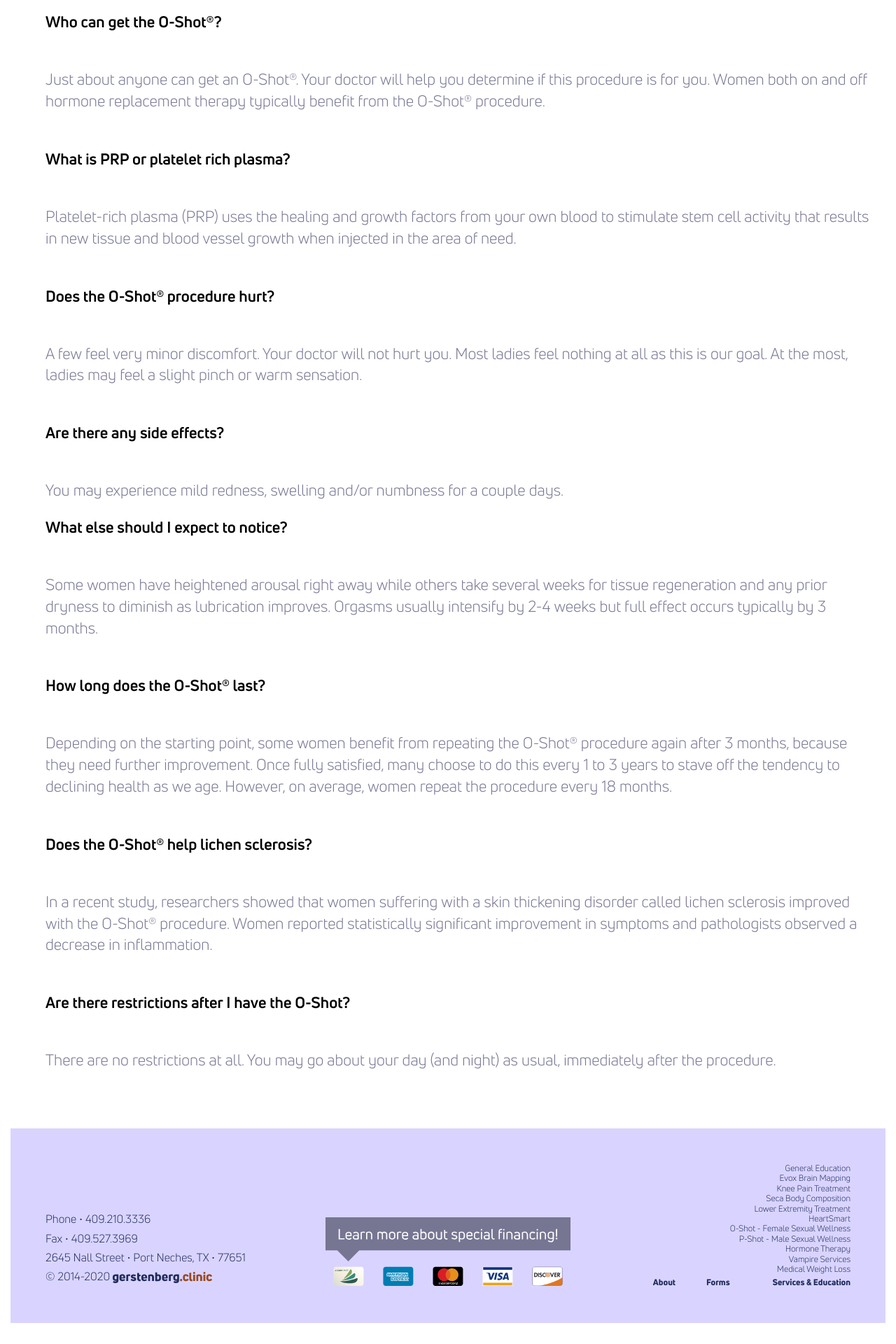
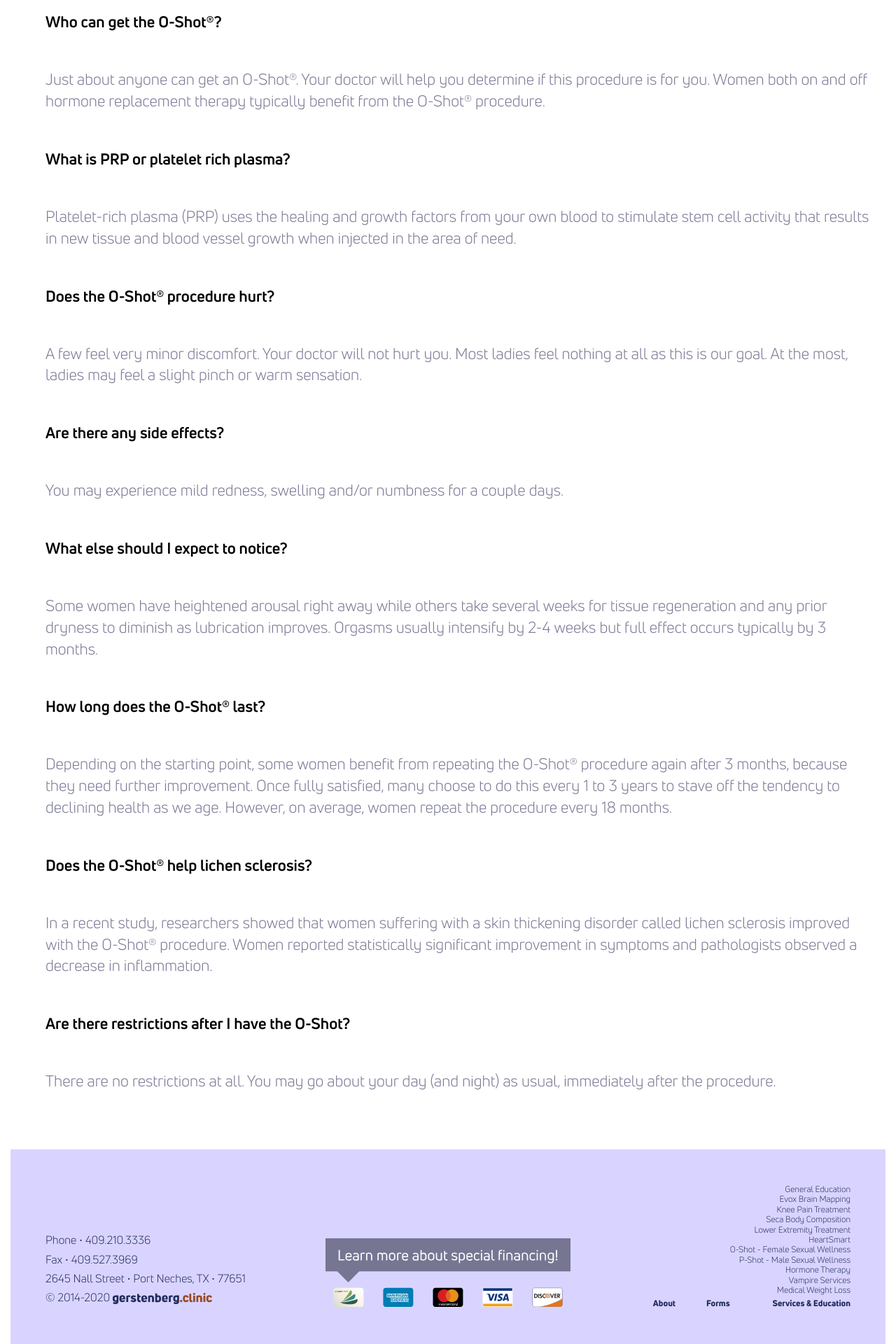
Before and after one commit to theneverwoods/gerstenberg.clinic, a Jekyll site: the page built from services/o-shot.html, in a window 1280 px wide. Shown: the part 2896-4816 px from the top of the page at 70% size. Built offline with Jekyll 4.4.1, drawn with Linux system fonts in a browser that asks for light colours; comment, search, counter and statistics services are not loaded; before the commit the page ends 4786 px from its top, so only the background shows below that.

Commit message:
Update o-shot.html

```diff
--- a/services/o-shot.html
+++ b/services/o-shot.html
@@ -124,7 +124,7 @@ redirect_from: /oshot
 		<p>A few feel very minor discomfort. Your doctor will not hurt you. Most ladies feel nothing at all as this is our goal. At the most, ladies may feel a slight pinch or warm sensation.</p>
         <h3 class="bottom">Are there any side effects?</h3>
         <p>You may experience mild redness, swelling and/or numbness for a couple days.</p>
-        <h3>What else should I expect to notice?</h3>
+        <h3 class="bottom">What else should I expect to notice?</h3>
         <p>Some women have heightened arousal right away while others take several weeks for tissue regeneration and any prior dryness to diminish as lubrication improves. Orgasms usually intensify by 2-4 weeks but full effect occurs typically by 3 months.</p>
         <h3 class="bottom">How long does the O-Shot® last?</h3>
         <p>Depending on the starting point, some women benefit from repeating the O-Shot® procedure again after 3 months, because they need further improvement. Once fully satisfied, many choose to do this every 1 to 3 years to stave off the tendency to declining health as we age. However, on average, women repeat the procedure every 18 months.</p>
```
